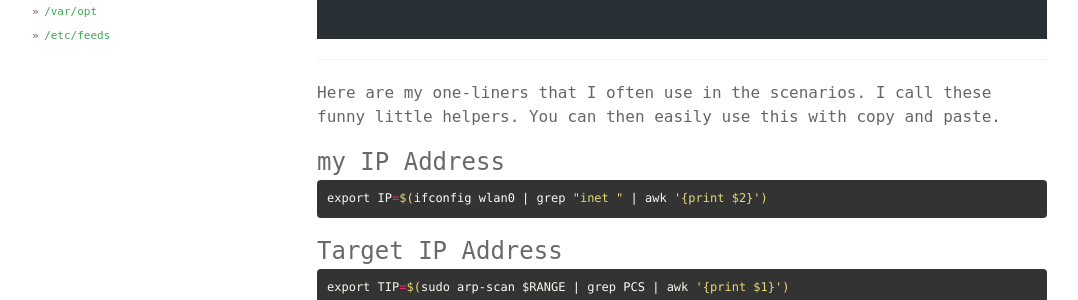
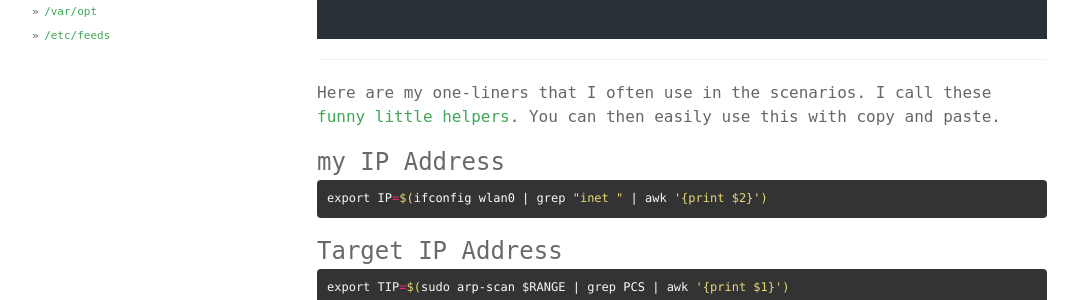
Before and after one commit to AntiSecTech/AntiSecTech.github.io, a Jekyll site: the page built from _project/scripts.md, in a window 1280 px wide and 900 px high. Shown: the part 450-750 px from the top of the window, without its empty margins (53-1131 px from the left). Built offline with Jekyll 4.4.1, drawn with Linux system fonts in a browser that asks for light colours; nearby versions of some CDN libraries; part of the change alters nothing that is shown.

````diff
--- a/_project/scripts.md
+++ b/_project/scripts.md
@@ -4,7 +4,7 @@ title:  "echo 0x01"
 slug: "scripts"
 ---
 
-Here are my one-liners that I often use in the scenarios. I call these funny little helpers. You can then easily use this with copy and paste.
+Here are my one-liners that I often use in the scenarios. I call these [funny little helpers](https://github.com/AntiSecTech/AntiSecTech.github.io/blob/main/_project/scripts.md). You can then easily use this with copy and paste.
 
 ### my IP Address
 ```sh
````
